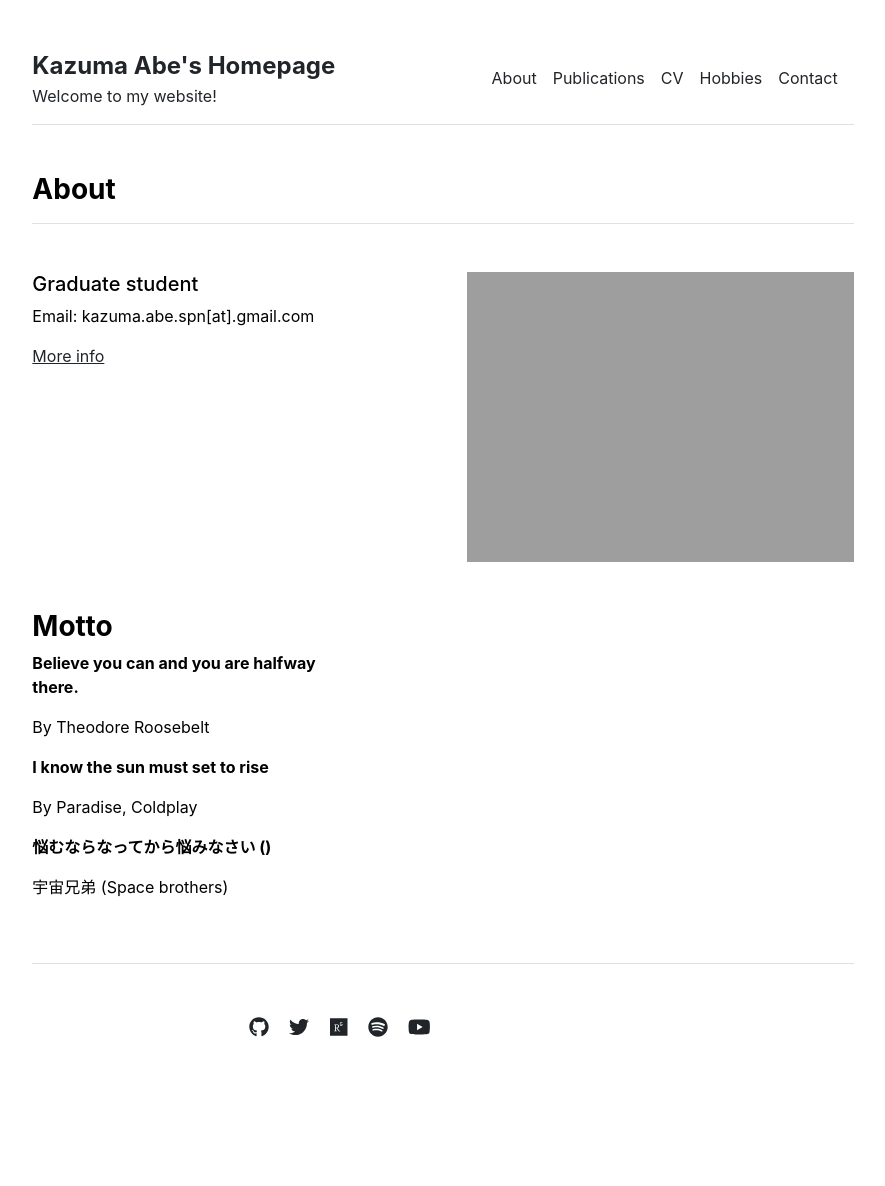
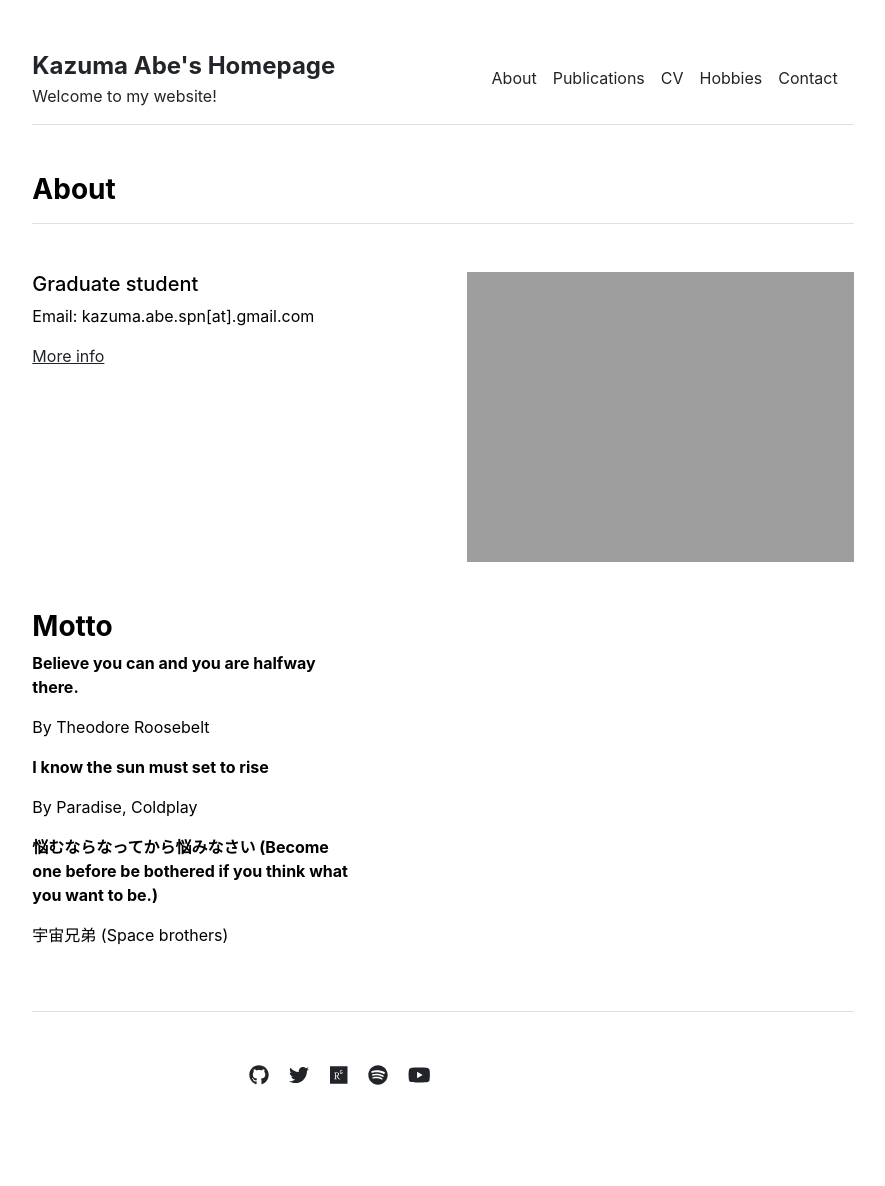
Before and after one commit to qriovider/archive, a Jekyll site: the page built from about.md, in a window 1280 px wide. Shown: the whole page, without its empty margins (197-1082 px from the left). Built offline with Jekyll 4.4.1, drawn with Linux system fonts in a browser that asks for light colours; before the commit the page ends 1138 px from its top, so only the background shows below that.

Commit message:
Update motto.yml

```diff
--- a/_data/others/motto.yml
+++ b/_data/others/motto.yml
@@ -4,5 +4,5 @@
 - title: 'I know the sun must set to rise'
   description: 'By Paradise, Coldplay'
 
-- title: '悩むならなってから悩みなさい ()'
+- title: '悩むならなってから悩みなさい (Become one before be bothered if you think what you want to be.)'
   description: '宇宙兄弟 (Space brothers)'
```
